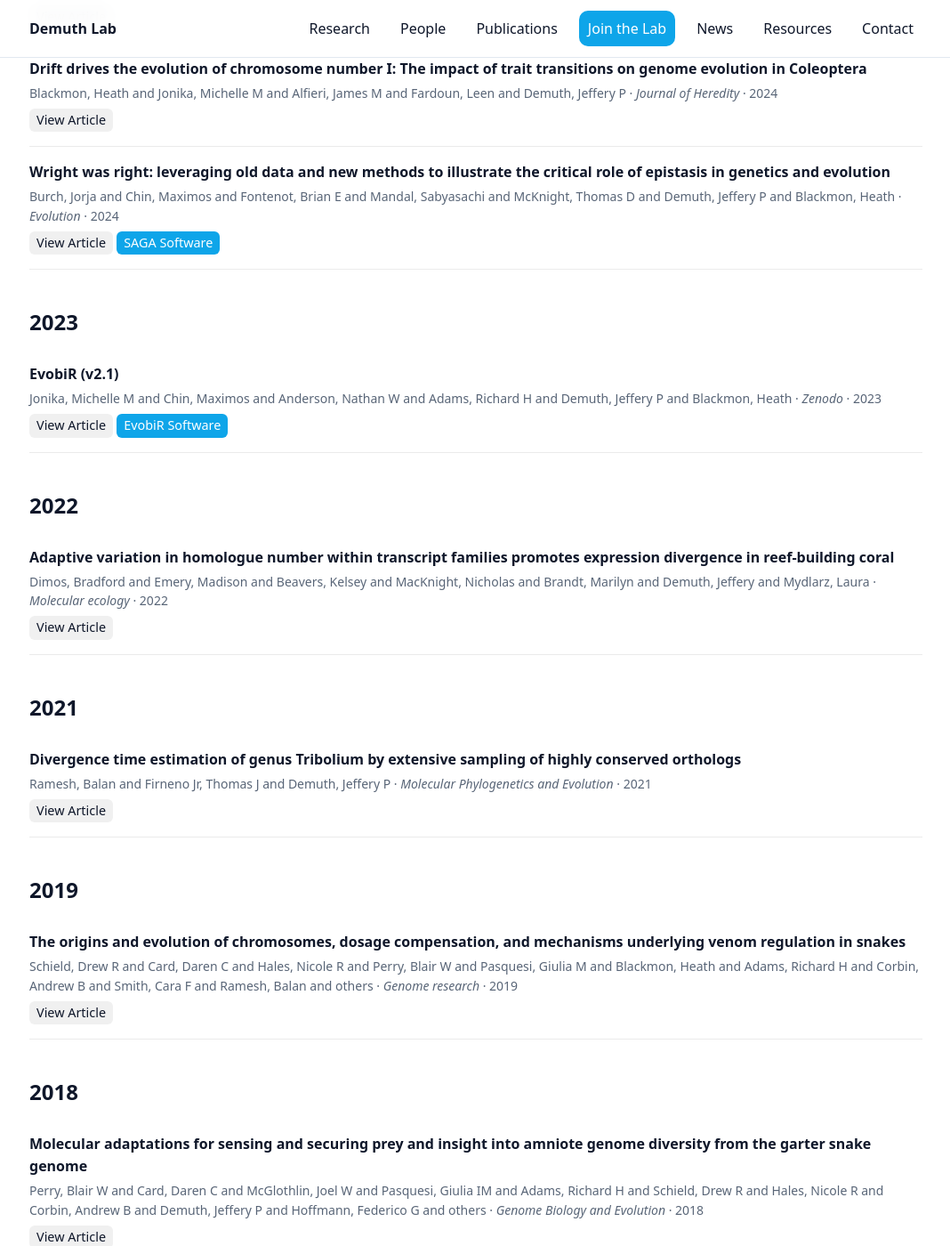
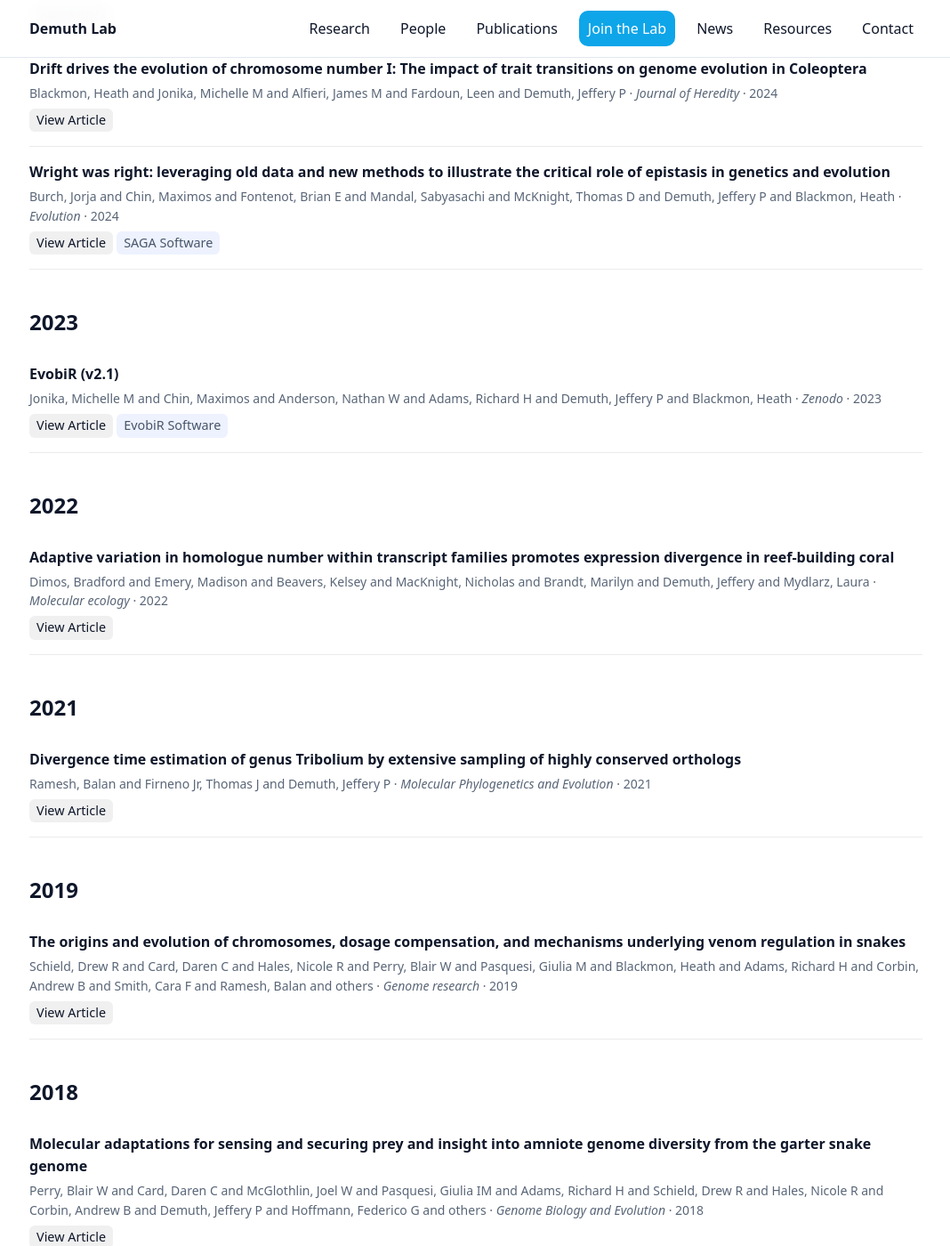
Before and after one commit to demuth-lab/demuth-lab.github.io, a Jekyll site: the page built from publications.md, in a window 1280 px wide and 1400 px high, scrolled down 876 px. Shown: the whole window at 89% size, without its empty margins (105-1173 px from the left). Built offline with Jekyll 4.4.1, drawn with Linux system fonts in a browser that asks for light colours.

Commit message:
Update main.css

```diff
--- a/assets/css/main.css
+++ b/assets/css/main.css
@@ -204,12 +204,12 @@ a:hover{text-decoration:underline}
   padding:2px 8px;
   border-radius:6px;
   font-size:0.9rem;
-  background:var(--accent);
-  color:#fff;
+  background:#eef2ff;
+  color:var(--muted);
   text-decoration:none;
 }
 .pub-links a.software-link:hover{
-  background:#0284c7;
+  background:#eef2ff;
   color:#fff;
   text-decoration:none;
 }
```
